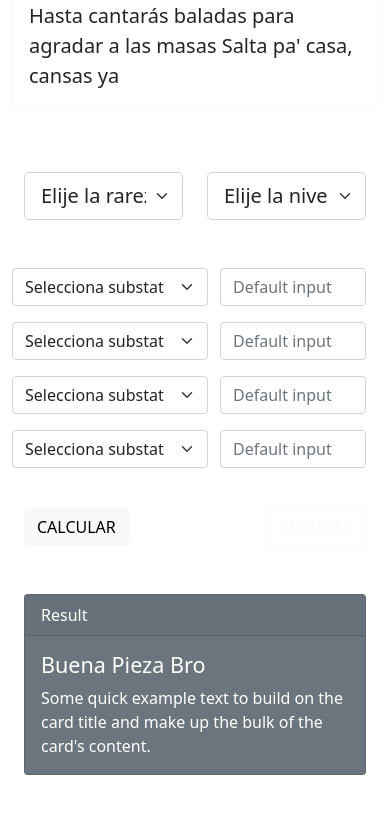
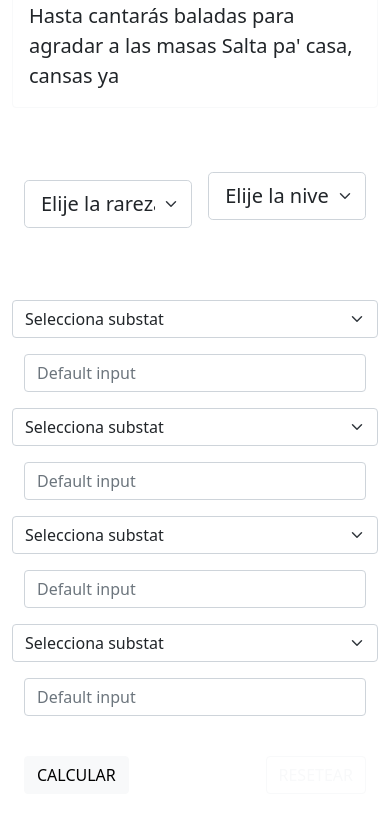
Before and after one commit to brokestar7/gsCalculator, a website: page index.html in a window 390 px wide. Shown: the part 966-1804 px from the top of the page. Drawn offline with nearby package versions, Linux system fonts and the light colour scheme.

Commit message:
actualizacion layout

```diff
--- a/index.html
+++ b/index.html
@@ -83,14 +83,12 @@
                 </div>
             </div>
 
-            <div>
-                <form action="">
+            <div class="container">
+                <form class="d-grid gap-3" action="">
 
-                    <div class="container">
-
-                        <div class="row">
-                            <div class="col">
-                                <select class="form-select form-select-lg mb-5 mt-5" id="type"
+                        <div class="d-flex  gap-3  mb-5 mt-5">
+                            <div class="d-block">
+                                <select class="form-select form-select-lg mb-2 mt-2" id="type"
                                     aria-label=".form-select-lg example">
                                     <option selected value="0">Elije la rareza del set</option>
                                     <option value="1">Epico</option>
@@ -99,8 +97,8 @@
                             </div>
 
 
-                            <div class="col">
-                                <select class="form-select form-select-lg mb-5 mt-5"
+                            <div class="d-block">
+                                <select class="form-select form-select-lg"
                                     aria-label=".form-select-lg example">
                                     <option selected>Elije la nivel del set</option>
                                     <option value="1">88</option>
@@ -114,7 +112,7 @@
 
 
 
-                        <div class="row">
+                        <div class="row ">
 
                             <select class="form-select form-select-xl mb-3 col" aria-label=".form-select-lg example">
                                 <option selected>Selecciona substat</option>
@@ -130,7 +128,7 @@
                                 <option value="res">resEff</option>
                                 <option value="eff">Eff</option>
                             </select>
-                            <div class="col">
+                            <div class="col-sm">
                                 <div class="form-group">
                                     <input type="number" class="form-control stats_value" placeholder="Default input"
                                         id="inputDefault">
@@ -154,7 +152,7 @@
                                 <option value="res">resEff</option>
                                 <option value="eff">Eff</option>
                             </select>
-                            <div class="col">
+                            <div class="col-sm">
                                 <div class="form-group">
                                     <input type="number" class="form-control stats_value" placeholder="Default input"
                                         id="inputDefault">
@@ -177,7 +175,7 @@
                                 <option value="res">resEff</option>
                                 <option value="eff">Eff</option>
                             </select>
-                            <div class="col">
+                            <div class="col-sm">
                                 <div class="form-group">
                                     <input type="number" class="form-control stats_value" placeholder="Default input"
                                         id="inputDefault">
@@ -185,7 +183,6 @@
                             </div>
                         </div>
                         <div class="row">
-
                             <select class="form-select form-select-xl mb-3 col" aria-label=".form-select-lg example">
                                 <option selected>Selecciona substat</option>
                                 <option value="atk_flat">atk</option>
@@ -200,7 +197,7 @@
                                 <option value="res">resEff</option>
                                 <option value="eff">Eff</option>
                             </select>
-                            <div class="col">
+                            <div class="col-sm">
                                 <div class="form-group">
                                     <input type="number" class="form-control stats_value" placeholder="Default input"
                                         id="inputDefault">
```
